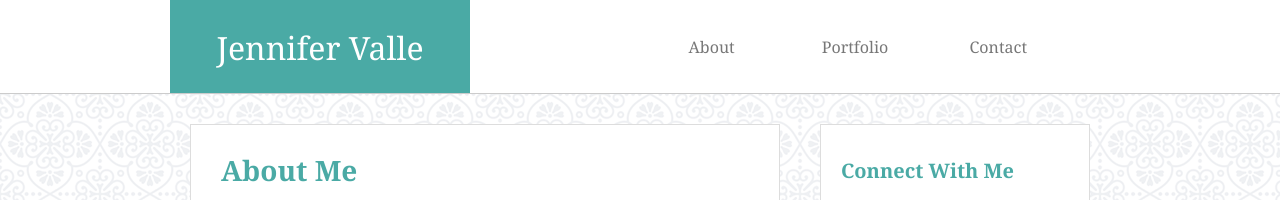
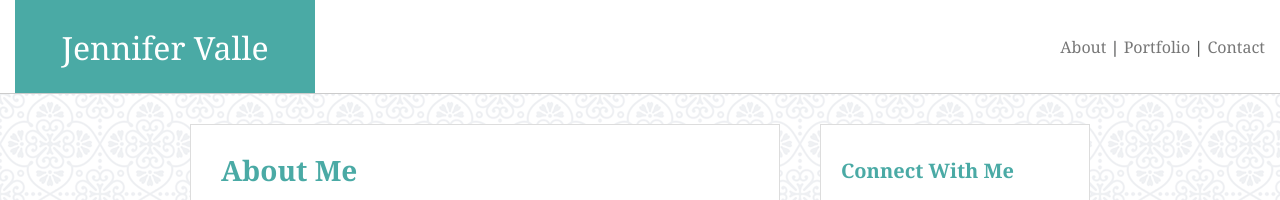
Before and after one commit to jvallexm/Responsive-Portfolio, a plain HTML site: page index.html in a window 1280 px wide. Shown: the top 200 px of the page. Drawn offline with nearby package versions, Linux system fonts and the light colour scheme.

Commit message:
Removed bootstrap from index

```diff
--- a/assets/style.css
+++ b/assets/style.css
@@ -1,6 +1,12 @@
 body{
 	color: #777777;
 	font-family: 'Arial', 'Helvetica Neue', Helvetica, sans-serif;
+}
+#top-left{
+  float: left;
+}
+#top-right{
+  float: right;
 }
 .title{
   /*Site Headings*/
@@ -60,6 +66,11 @@ body{
 	background-color: #ffffff;
 	border-bottom: 1px solid #cccccc;
 	font-family: 'Georgia', Times, Times New Roman, serif;
+}
+#header::after {
+  content: "";
+  display: table;
+  clear: both;
 }
 .gray-line{
   	padding-bottom: 20px;
--- a/index.html
+++ b/index.html
@@ -12,9 +12,8 @@
 
     <!--Top-->
     <div id="header" class="text-center container-fluid">
-      		<div class="row">
 
-          		<div class="col-md-6">
+					<div id="top-left">
 	              		<center>
 		                	<div id="my-name" class="teal">
 		                  		<h2 class="from-top">Jennifer Valle</h2>
@@ -22,21 +21,16 @@
 	              		</center>
               		</div>
 
-          		<div class="col-md-6 regular">
-          			<div class="bottom">
-	            		<div class="row">
+          			<div id="top-right" class="bottom">
 
-	              			<div class="col-sm-4"> About </div>
+	              			<span class="regular">About</span>
 
-				            <div class="col-sm-4"> <a href="portfolio.html" class="bland regular">Portfolio</a> </div>
+				            | <a href="portfolio.html" class="bland regular">Portfolio</a>
 
-				            <div class="col-sm-4"> <a href="contact.html" class="bland regular">Contact</a> </div>
+				            | <a href="contact.html" class="bland regular">Contact</a>
 
             		</div>
-            		</div>
-          		</div>
 
-      		</div>
     </div>
 
     <!-- Middle -->
```
Also changed, not shown: 1 other file. Lines whose indentation alone changed are shown as unchanged.
